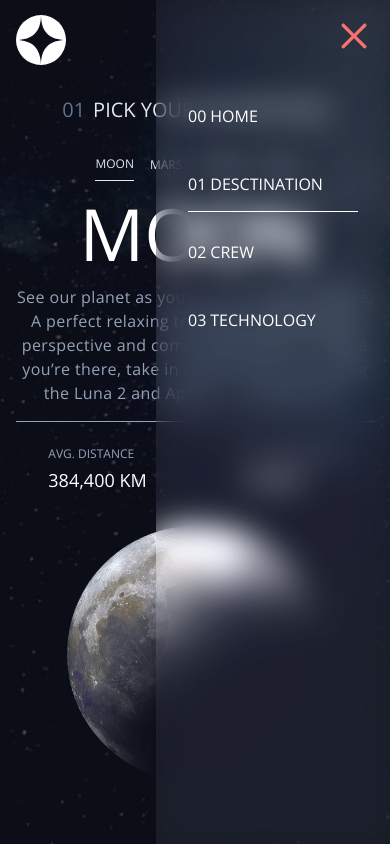
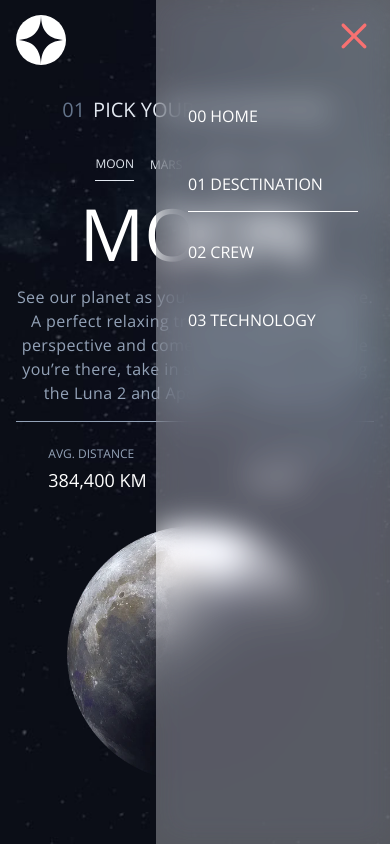
Before and after one commit to abuakr-alzubir/space-rourism, a Next.js app: page /destination in a window 390 px wide. Both pictures are taken after a click on the button 354 px from the left and 37 px from the top of the page. Built offline with nearby package versions, Linux system fonts and the light colour scheme.

Commit message:
crew member edit mobile screen3

```diff
--- a/components/Navigation.tsx
+++ b/components/Navigation.tsx
@@ -25,7 +25,7 @@ const Navigation = () => {
           </button>
         )}
         {isOpen && (
-          <nav className=" md:hidden flex flex-col gap-y-1 min-h-screen absolute right-0 px-8 pt-20 top-0 backdrop-blur-lg bg-white/5 backdrop-brightness-150 min-w-[60vw]">
+          <nav className=" md:hidden z-20 flex flex-col gap-y-1 min-h-screen absolute right-0 px-8 pt-20 top-0 backdrop-blur-lg bg-white/30 backdrop-brightness-150 min-w-[60vw]">
             <Links isVertical />
             {isOpen && (
                 <button className="absolute right-4 top-4" onClick={toggleMenu}>
```
